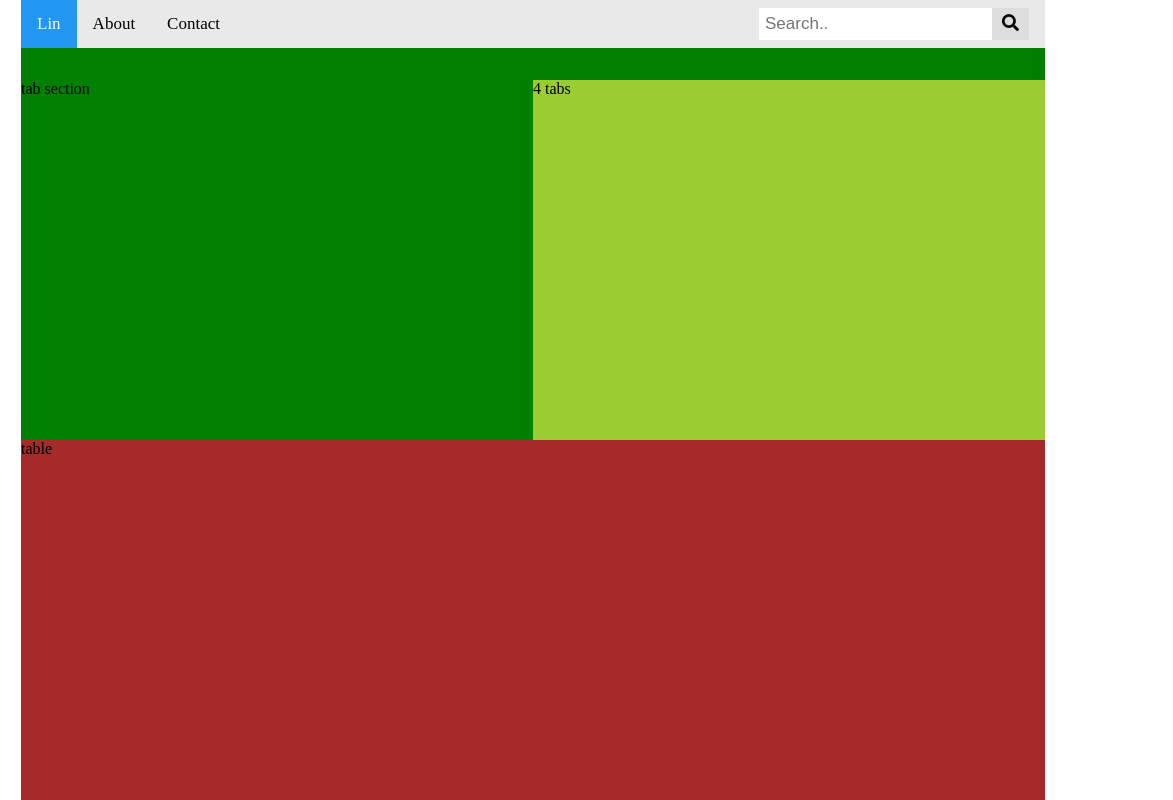
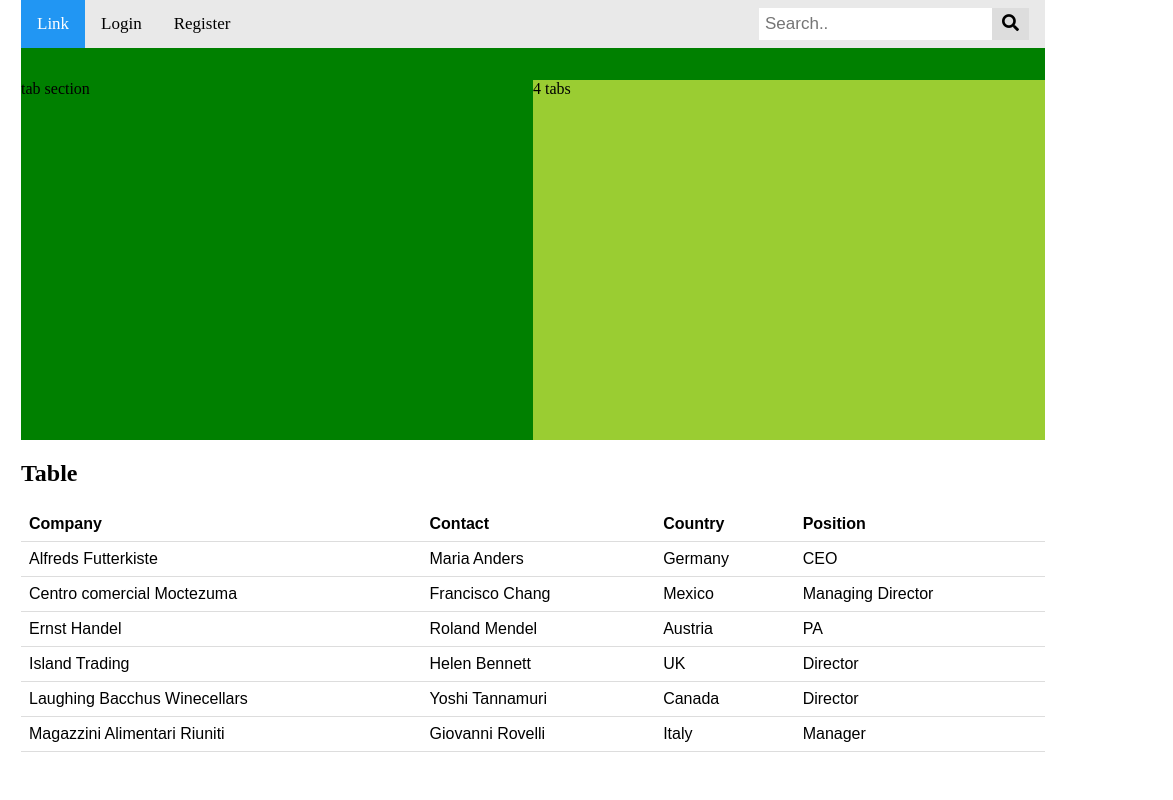
Before and after one commit to voa2000/jquery-form, a plain HTML site: page Task 2/index.html in a window 1280 px wide. Shown: the full height of the page, 107-1280 px from the left. Drawn offline with Linux system fonts and the light colour scheme.

Commit message:
Added elements

```diff
--- a/Task 2/css/style.css
+++ b/Task 2/css/style.css
@@ -31,7 +31,6 @@ section:nth-of-type(2) {
 
 main {
   grid-area: table;
-  background-color: brown;
 }
 @media only;
 .icons {
@@ -114,3 +113,16 @@ img {
     border: 1px solid #ccc;
   }
 }
+/*Table style*/
+table {
+  font-family: arial, sans-serif;
+  border-collapse: collapse;
+  width: 100%;
+}
+
+td,
+th {
+  border-bottom: 1px solid #dddddd;
+  text-align: left;
+  padding: 8px;
+}
--- a/Task 2/index.html
+++ b/Task 2/index.html
@@ -26,20 +26,67 @@
     </aside>
     <header>
       <div class="topnav">
-        <a class="active" href="#home">Lin</a>
-        <a href="#about">About</a>
-        <a href="#contact">Contact</a>
         <div class="search-container">
           <form action="/action_page.php">
+            <button type="submit"><i class="fa fa-search"></i></button>
+
             <input type="text" placeholder="Search.." name="search" />
-            <button type="submit"><i class="fa fa-search"></i></button>
           </form>
         </div>
+        <a class="active" href="#home">Link</a>
+        <a href="#about">Login</a>
+        <a href="#contact">Register</a>
       </div>
     </header>
     <section>tab section</section>
     <section>4 tabs</section>
 
-    <main>table</main>
+    <main>
+      <h2>Table</h2>
+      <table>
+        <tr>
+          <th>Company</th>
+          <th>Contact</th>
+          <th>Country</th>
+          <th>Position</th>
+        </tr>
+        <tr>
+          <td>Alfreds Futterkiste</td>
+          <td>Maria Anders</td>
+          <td>Germany</td>
+          <td>CEO</td>
+        </tr>
+        <tr>
+          <td>Centro comercial Moctezuma</td>
+          <td>Francisco Chang</td>
+          <td>Mexico</td>
+          <td>Managing Director</td>
+        </tr>
+        <tr>
+          <td>Ernst Handel</td>
+          <td>Roland Mendel</td>
+          <td>Austria</td>
+          <td>PA</td>
+        </tr>
+        <tr>
+          <td>Island Trading</td>
+          <td>Helen Bennett</td>
+          <td>UK</td>
+          <td>Director</td>
+        </tr>
+        <tr>
+          <td>Laughing Bacchus Winecellars</td>
+          <td>Yoshi Tannamuri</td>
+          <td>Canada</td>
+          <td>Director</td>
+        </tr>
+        <tr>
+          <td>Magazzini Alimentari Riuniti</td>
+          <td>Giovanni Rovelli</td>
+          <td>Italy</td>
+          <td>Manager</td>
+        </tr>
+      </table>
+    </main>
   </body>
 </html>
```
